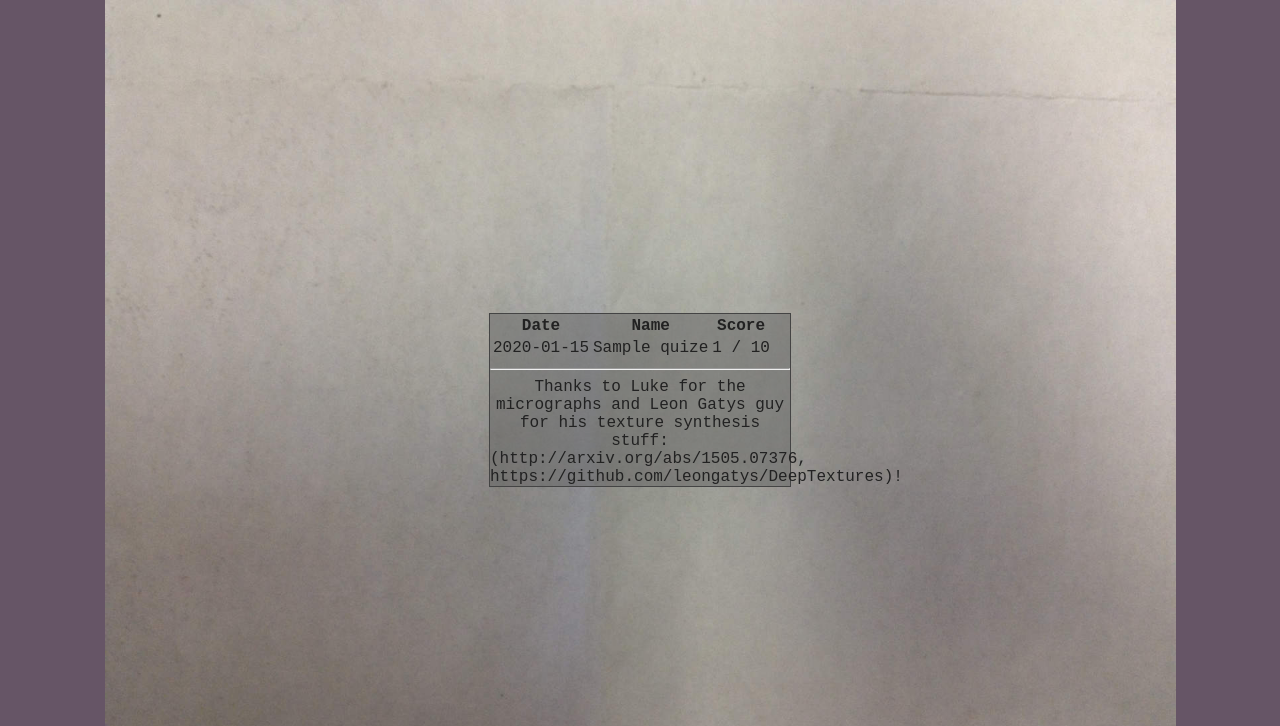
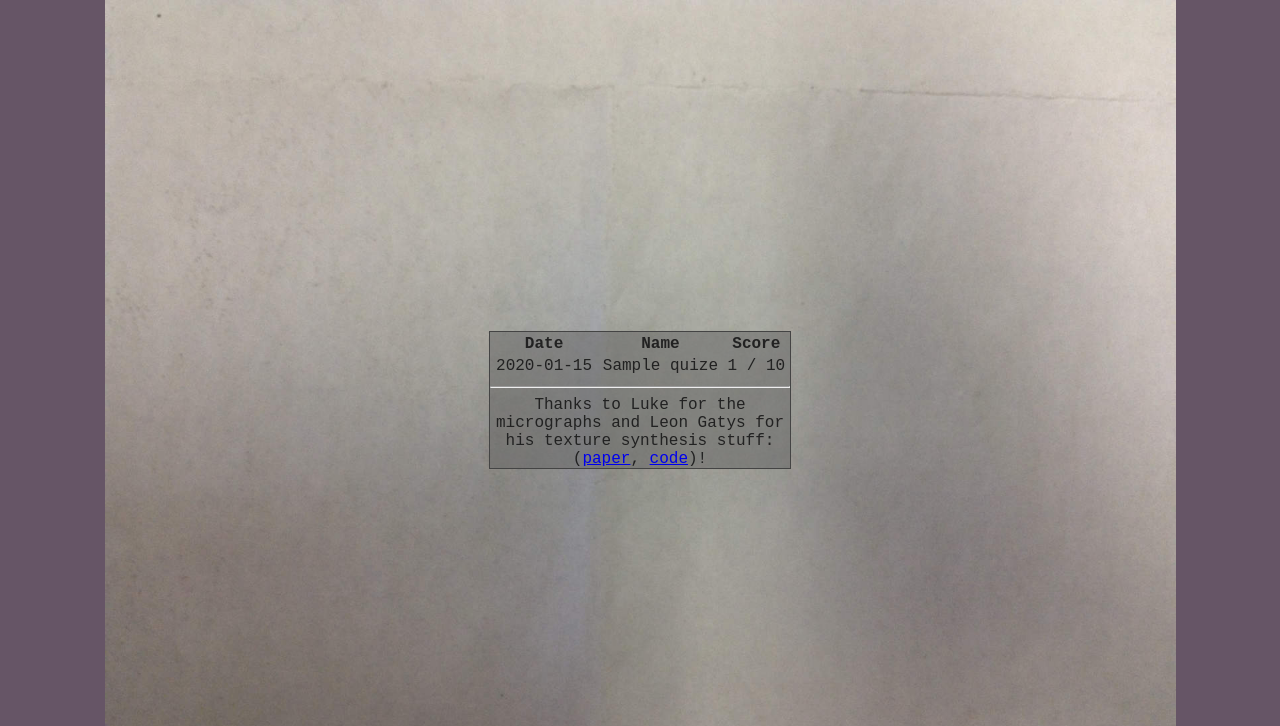
Before and after one commit to bbbales2/microstructure_quiz, a Flask app: page /scores in a window 1280 px wide. Shown: the top 726 px of the page. Run offline with Flask 2, Linux system fonts and the light colour scheme; tables that the repository leaves empty hold one stand-in row (values such as "Sample post").

Commit message:
Changed templates a little

```diff
--- a/static/css/scores.css
+++ b/static/css/scores.css
@@ -21,3 +21,8 @@ body {
     border : 1px solid #444;
     background-color : rgba(100, 100, 100, 0.5);
 }
+
+#results table {
+    text-align : center;
+    width : 100%;
+}
--- a/templates/scores.html
+++ b/templates/scores.html
@@ -24,7 +24,7 @@
       </table>
       <hr>
       <div>
-        Thanks to Luke for the micrographs and Leon Gatys guy for his texture synthesis stuff: (http://arxiv.org/abs/1505.07376, https://github.com/leongatys/DeepTextures)!
+        Thanks to Luke for the micrographs and Leon Gatys for his texture synthesis stuff: (<a href="http://arxiv.org/abs/1505.07376">paper</a>, <a href="https://github.com/leongatys/DeepTextures">code</a>)!
       </div>
     </div>
   </body>
```
